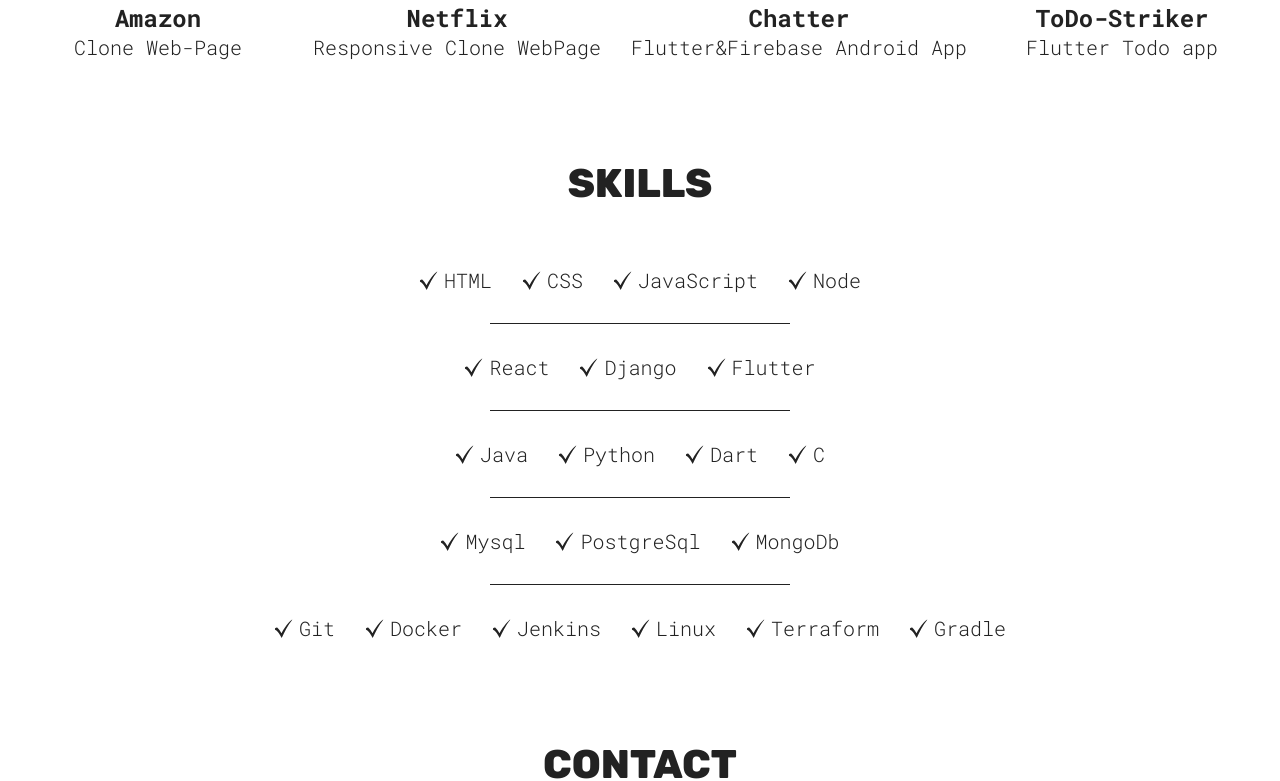
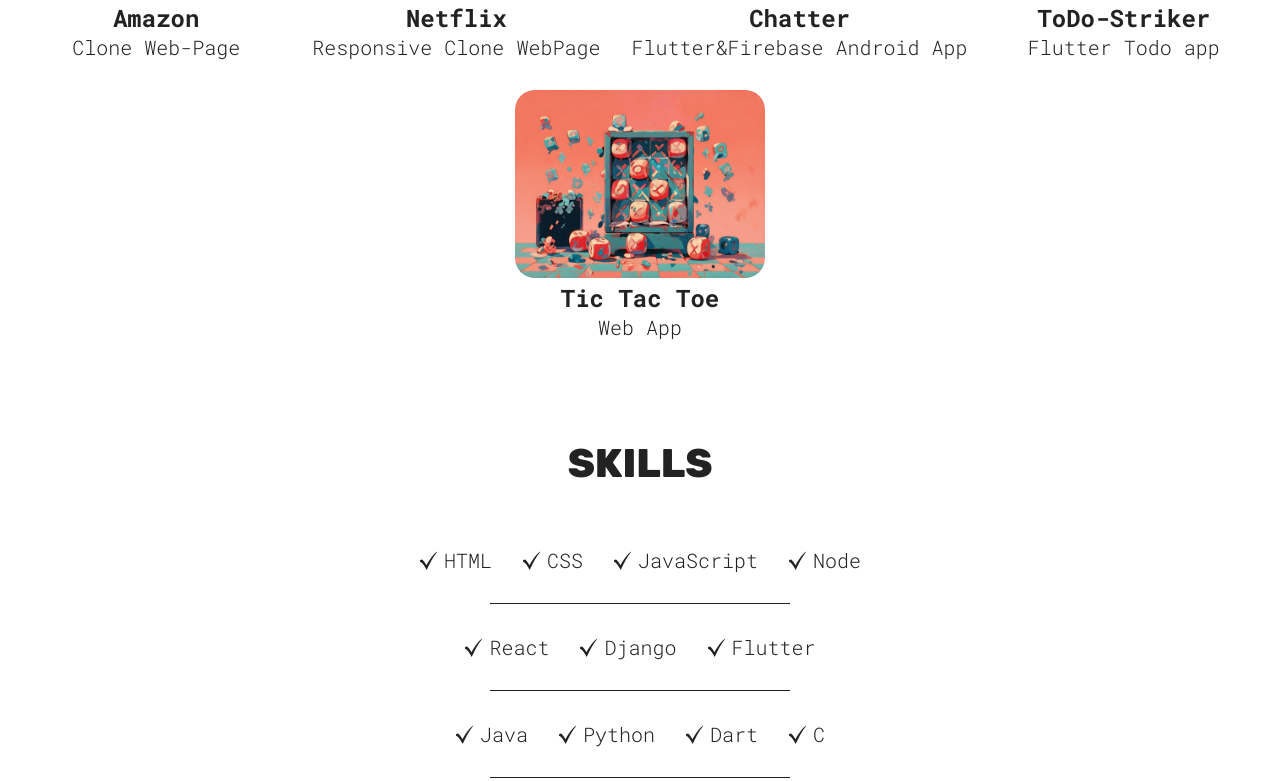
Before and after one commit to red0074/dinesh-portfolio, a React (Vite) app: page / in a window 1280 px wide. Shown: the part 1259-2040 px from the top of the page. Built offline with nearby package versions, Linux system fonts and the light colour scheme.

Commit message:
added new project in js

```diff
--- a/src/components/Projects/Projects.jsx
+++ b/src/components/Projects/Projects.jsx
@@ -3,6 +3,7 @@
 import responsive from "../../assets/responsive.jpg";
 import chat from "../../assets/chat.png";
 import todo from "../../assets/todo.png";
+import tictactoe from "../../assets/tictactoe.jpg";
 import ProjectCard from "../../common/ProjectCard";
 
 function Projects() {
@@ -34,6 +35,12 @@
           h3="ToDo-Striker"
           p="Flutter Todo app "
         />
+        <ProjectCard
+          src={tictactoe}
+          link="https://github.com/red0074/tic-tac-toe.git"
+          h3="Tic Tac Toe"
+          p="Web App"
+        />
       </div>
     </section>
   );
```
Also changed, not shown: src/assets/tictactoe.jpg (added).
